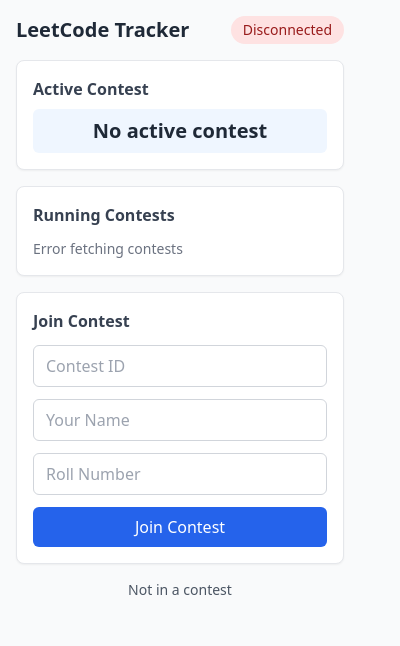
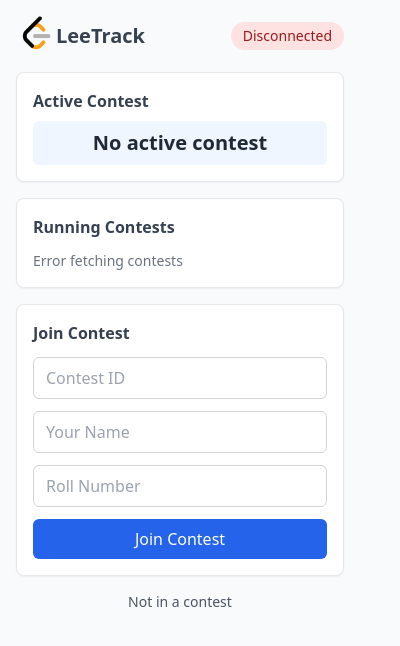
Before and after one commit to shubham-dube/LeeTrack, a browser extension: page popup.html in a window 400 px wide. Drawn offline with nearby package versions, Linux system fonts and the light colour scheme; no server answers.

Commit message:
improvement: Added logo and Name to this extension with url in data structure

```diff
--- a/background.js
+++ b/background.js
@@ -288,6 +288,7 @@
           name: message.name,
           message: message.message,
           rollNumber: message.rollNumber,
+          url: message.url,
           category: message.category || 'chat_message',
           leetcodeUsername: message.leetcodeUsername
         }));
--- a/popup.html
+++ b/popup.html
@@ -19,7 +19,10 @@
     <div class="space-y-4">
         <!-- Header -->
         <div class="flex items-center justify-between">
-            <h3 class="text-xl font-bold text-gray-800">LeetCode Tracker</h3>
+            <div class="flex items-center">
+                <img src="images/leet-logo.png" alt="LeetCode Tracker Logo" class="h-10 w-auto" />
+                <h3 class="text-xl font-bold text-gray-700">LeeTrack</h3>
+            </div>
             <div id="connectionStatus" class="px-3 py-1 rounded-full text-sm font-medium bg-red-100 text-red-800">Disconnected</div>
         </div>
 
```
Also changed, not shown: images/ext-logo.webp (added), images/leet-logo.png (added), images/logo.avif (added), images/logo.png (added), images/logo.webp (added), manifest.json.
